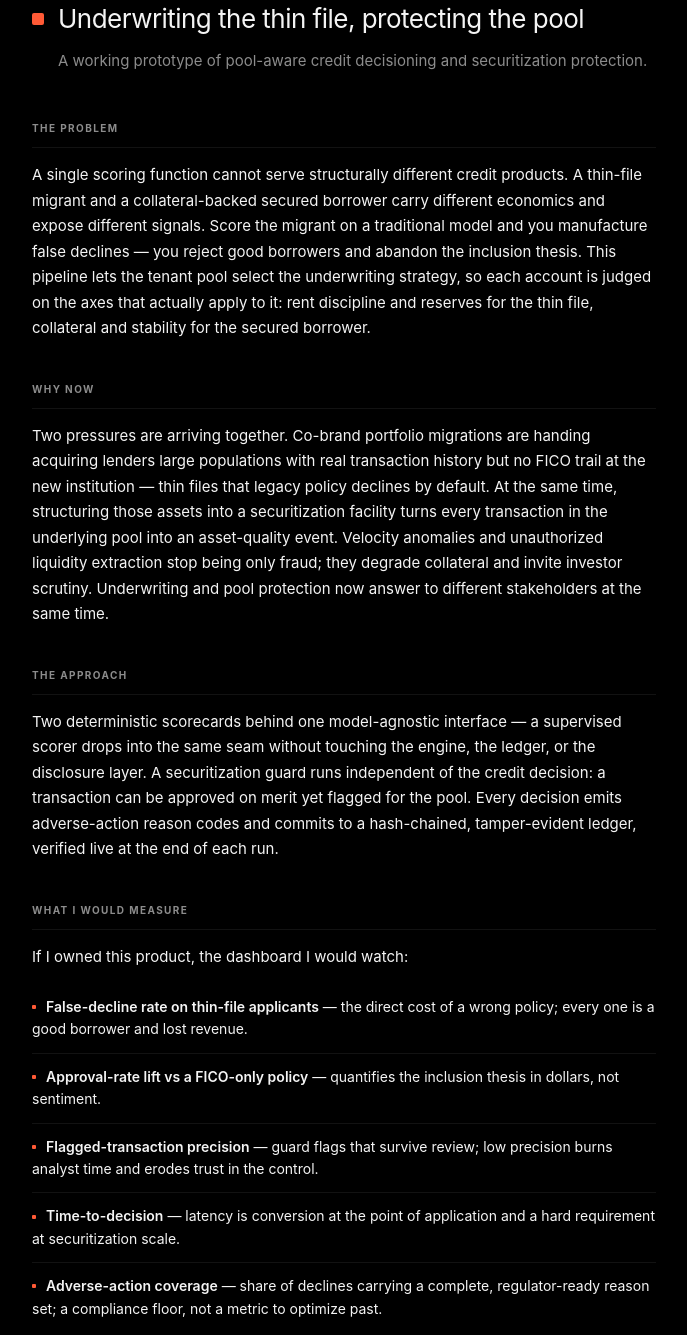
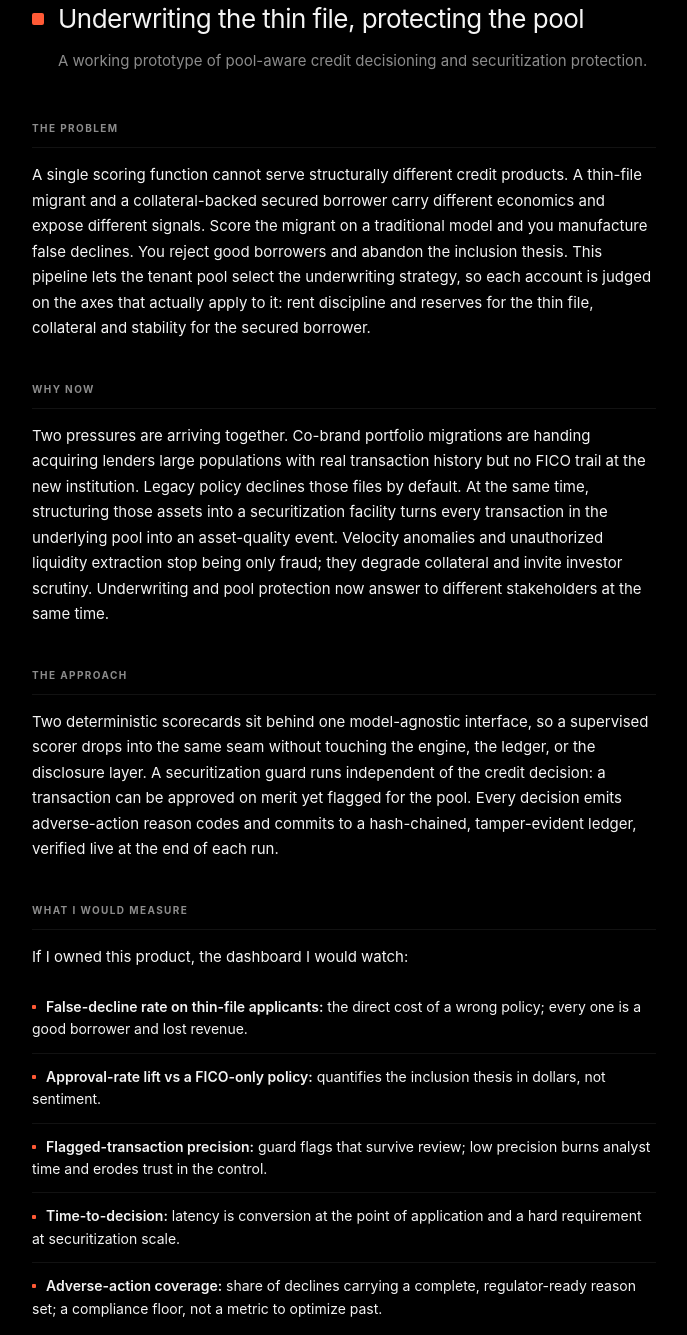
Before and after one commit to AXShugh/Neo, a website: page docs/brief.html in a window 1280 px wide. Shown: the part 113-1448 px from the top of the page, without its empty margins (296-983 px from the left). Drawn offline with Linux system fonts and the light colour scheme.

Commit message:
copy: tighten punctuation in brief

```diff
--- a/docs/brief.html
+++ b/docs/brief.html
@@ -3,7 +3,7 @@
 <head>
 <meta charset="utf-8" />
 <meta name="viewport" content="width=device-width, initial-scale=1" />
-<title>Neo — Underwriting the thin file, protecting the pool</title>
+<title>Neo: Underwriting the thin file, protecting the pool</title>
 <meta name="description" content="A working prototype: score thin-file co-brand migrants on behavioral data, screen every transaction to protect the ABS pool. With KPIs I would track." />
 <meta property="og:title" content="Underwriting the thin file, protecting the pool" />
 <meta property="og:description" content="A working prototype: score thin-file co-brand migrants on behavioral data, screen every transaction to protect the ABS pool. With KPIs I would track." />
@@ -143,28 +143,28 @@
 
   <section class="section">
     <div class="section-label">The problem</div>
-    <p>A single scoring function cannot serve structurally different credit products. A thin-file migrant and a collateral-backed secured borrower carry different economics and expose different signals. Score the migrant on a traditional model and you manufacture false declines — you reject good borrowers and abandon the inclusion thesis. This pipeline lets the tenant pool select the underwriting strategy, so each account is judged on the axes that actually apply to it: rent discipline and reserves for the thin file, collateral and stability for the secured borrower.</p>
+    <p>A single scoring function cannot serve structurally different credit products. A thin-file migrant and a collateral-backed secured borrower carry different economics and expose different signals. Score the migrant on a traditional model and you manufacture false declines. You reject good borrowers and abandon the inclusion thesis. This pipeline lets the tenant pool select the underwriting strategy, so each account is judged on the axes that actually apply to it: rent discipline and reserves for the thin file, collateral and stability for the secured borrower.</p>
   </section>
 
   <section class="section">
     <div class="section-label">Why now</div>
-    <p>Two pressures are arriving together. Co-brand portfolio migrations are handing acquiring lenders large populations with real transaction history but no FICO trail at the new institution — thin files that legacy policy declines by default. At the same time, structuring those assets into a securitization facility turns every transaction in the underlying pool into an asset-quality event. Velocity anomalies and unauthorized liquidity extraction stop being only fraud; they degrade collateral and invite investor scrutiny. Underwriting and pool protection now answer to different stakeholders at the same time.</p>
+    <p>Two pressures are arriving together. Co-brand portfolio migrations are handing acquiring lenders large populations with real transaction history but no FICO trail at the new institution. Legacy policy declines those files by default. At the same time, structuring those assets into a securitization facility turns every transaction in the underlying pool into an asset-quality event. Velocity anomalies and unauthorized liquidity extraction stop being only fraud; they degrade collateral and invite investor scrutiny. Underwriting and pool protection now answer to different stakeholders at the same time.</p>
   </section>
 
   <section class="section">
     <div class="section-label">The approach</div>
-    <p>Two deterministic scorecards behind one model-agnostic interface — a supervised scorer drops into the same seam without touching the engine, the ledger, or the disclosure layer. A securitization guard runs independent of the credit decision: a transaction can be approved on merit yet flagged for the pool. Every decision emits adverse-action reason codes and commits to a hash-chained, tamper-evident ledger, verified live at the end of each run.</p>
+    <p>Two deterministic scorecards sit behind one model-agnostic interface, so a supervised scorer drops into the same seam without touching the engine, the ledger, or the disclosure layer. A securitization guard runs independent of the credit decision: a transaction can be approved on merit yet flagged for the pool. Every decision emits adverse-action reason codes and commits to a hash-chained, tamper-evident ledger, verified live at the end of each run.</p>
   </section>
 
   <section class="section">
     <div class="section-label">What I would measure</div>
     <p>If I owned this product, the dashboard I would watch:</p>
     <ul class="metrics">
-      <li><strong>False-decline rate on thin-file applicants</strong> — the direct cost of a wrong policy; every one is a good borrower and lost revenue.</li>
-      <li><strong>Approval-rate lift vs a FICO-only policy</strong> — quantifies the inclusion thesis in dollars, not sentiment.</li>
-      <li><strong>Flagged-transaction precision</strong> — guard flags that survive review; low precision burns analyst time and erodes trust in the control.</li>
-      <li><strong>Time-to-decision</strong> — latency is conversion at the point of application and a hard requirement at securitization scale.</li>
-      <li><strong>Adverse-action coverage</strong> — share of declines carrying a complete, regulator-ready reason set; a compliance floor, not a metric to optimize past.</li>
+      <li><strong>False-decline rate on thin-file applicants:</strong> the direct cost of a wrong policy; every one is a good borrower and lost revenue.</li>
+      <li><strong>Approval-rate lift vs a FICO-only policy:</strong> quantifies the inclusion thesis in dollars, not sentiment.</li>
+      <li><strong>Flagged-transaction precision:</strong> guard flags that survive review; low precision burns analyst time and erodes trust in the control.</li>
+      <li><strong>Time-to-decision:</strong> latency is conversion at the point of application and a hard requirement at securitization scale.</li>
+      <li><strong>Adverse-action coverage:</strong> share of declines carrying a complete, regulator-ready reason set; a compliance floor, not a metric to optimize past.</li>
     </ul>
   </section>
 
```
